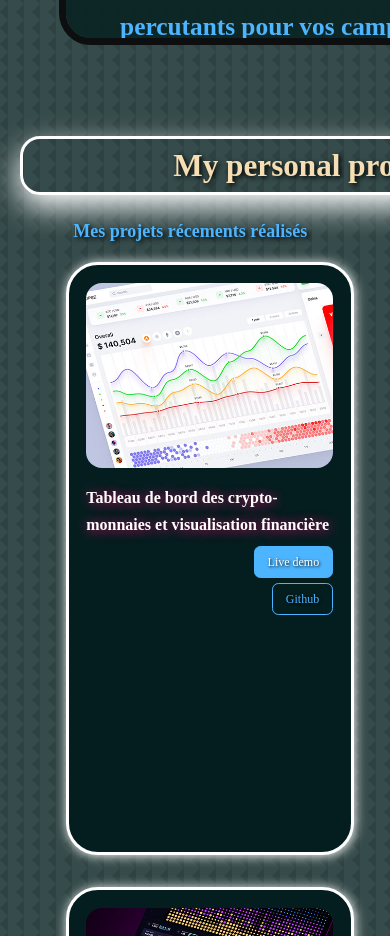
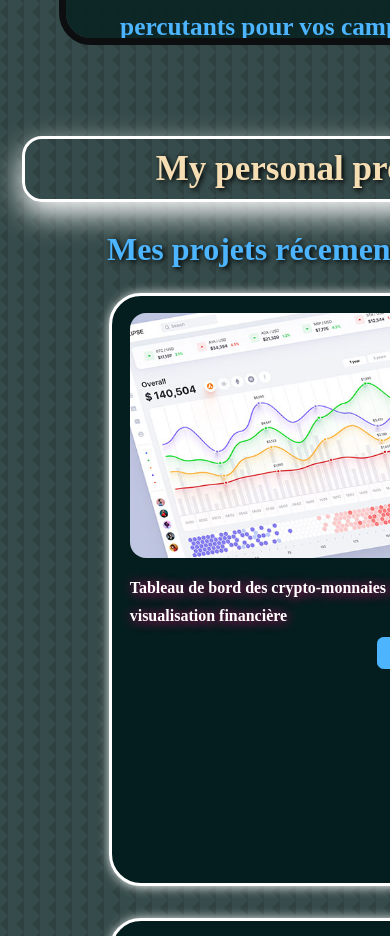
Before and after one commit to Mouhamed1003/keenprogrammer.com, a React (Create React App) app: page / in a window 390 px wide. Shown: the part 7740-8676 px from the top of the page. Built offline with nearby package versions, Linux system fonts and the light colour scheme.

Commit message:
Update portfolio.css

```diff
--- a/src/components/portfolio/portfolio.css
+++ b/src/components/portfolio/portfolio.css
@@ -130,19 +130,21 @@
 /* Very small devices (iPhone 12 Pro) */
 @media screen and (max-width: 390px) {
     #portfolio {
+        margin-top: 13vw;
         padding-top: 1rem;
-        margin-top: 13vw;
+        width: 164vw;
     }
     #portfolio h2 {
+        font-size: xx-large;
         margin-left: 0.1rem;
-        font-size: large;
     }
     .portfolio_container {
+        gap: 2rem;
         grid-template-columns: 1fr;
-        gap: 2rem;
-        width: 19rem;
-        padding: 0.5rem; /* Réduire le padding pour les très petits écrans */
-        margin-left: 8.4em;
+        margin-left: 37vw;
+        margin-right: 0;
+        padding: .5rem;
+        width: 24rem;
     }
     .portfolio_item {
         width: 100%;
@@ -157,9 +159,9 @@
         align-items: flex-end;
     }
     #portfolio h5 {
-        font-size: 8vw;
+        font-size: 9vw;
         margin-left: .5em;
-        margin-right: -7.5em;
+        margin-right: 0.5em;
         text-align: center;
     }
 }
```
